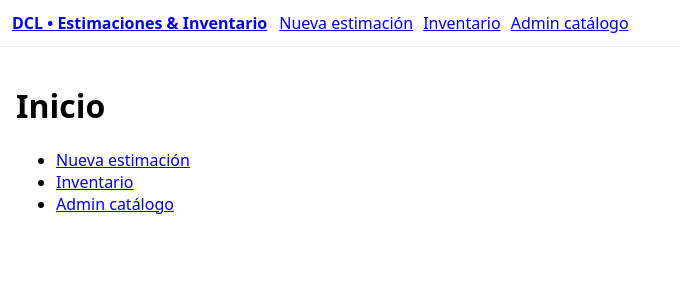
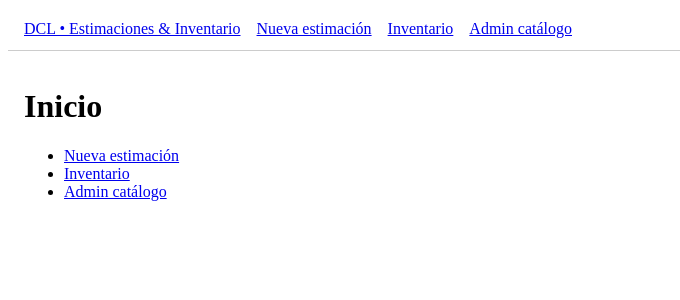
Before and after one commit to ahgs1604/DCL-APP, a Next.js app: page / in a window 1280 px wide. Shown: the top 300 px of the page, without its empty margins (0-680 px from the left). Built offline with nearby package versions, Linux system fonts and the light colour scheme.

Commit message:
Update layout.tsx

```diff
--- a/src/app/layout.tsx
+++ b/src/app/layout.tsx
@@ -1,13 +1,17 @@
+import type { Metadata } from "next";
+import NavBar from "./NavBar";
+
+export const metadata: Metadata = {
+  title: "DCL • Estimaciones & Inventario",
+};
+
 export default function RootLayout({ children }: { children: React.ReactNode }) {
-  return (<html lang="es"><body style={{margin:0,fontFamily:'system-ui,sans-serif'}}>
-  <header style={{padding:12,borderBottom:'1px solid #eee',display:'flex',gap:12}}>
-    <a href="/"><b>DCL • Estimaciones & Inventario</b></a>
-    <nav style={{display:'flex',gap:10}}>
-      <a href="/(app)/estimations/new">Nueva estimación</a>
-      <a href="/(app)/inventory">Inventario</a>
-      <a href="/(app)/admin/concepts">Admin catálogo</a>
-    </nav>
-  </header>
-  <main style={{padding:16}}>{children}</main>
-  </body></html>);
+  return (
+    <html lang="es">
+      <body>
+        <NavBar />
+        <main style={{ padding: 16 }}>{children}</main>
+      </body>
+    </html>
+  );
 }
```
